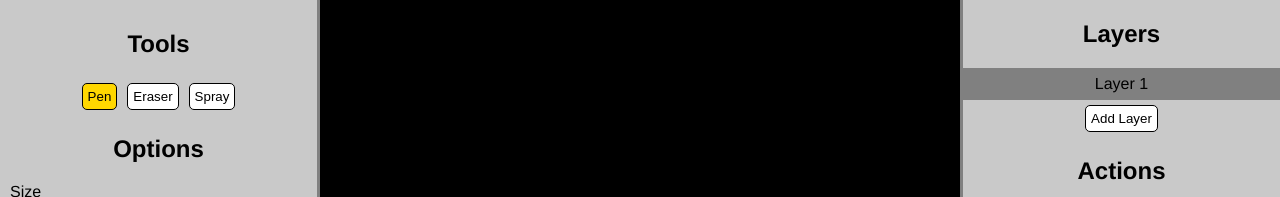
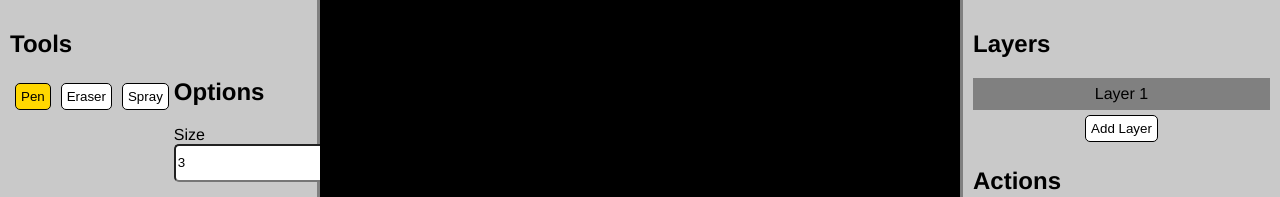
Before and after one commit to popkat412/y2-cs-paint-app, a Vue app: page / in a window 1280 px wide. Shown: the top 197 px of the page. Built offline with nearby package versions, Linux system fonts and the light colour scheme.

Commit message:
:dizzy: Layer reordering animation + Touch up CSS

```diff
--- a/src/App.vue
+++ b/src/App.vue
@@ -58,8 +58,8 @@
 
       <div class="sidebar right">
         <h2>Layers</h2>
-        <draggable v-model="$store.layers">
-          <transition-group>
+        <draggable v-model="$store.layers" :animation="200">
+          <transition-group type="transition">
             <div
               v-for="(layer, index) in $store.layers"
               :key="layer.name"
@@ -71,7 +71,9 @@
             </div>
           </transition-group>
         </draggable>
-        <button @click="addLayer">Add Layer</button>
+        <div class="center-child">
+          <button @click="addLayer">Add Layer</button>
+        </div>
         <p>{{ $store.currentPrefixedShortcutKey }}</p>
 
         <h2>Actions</h2>
@@ -143,8 +145,6 @@ export default class App extends Vue {
 <style scoped>
 #tools {
   float: left;
-  margin: auto;
-  width: 100%;
   margin-bottom: 20px;
 }
 
--- a/src/assets/styles.css
+++ b/src/assets/styles.css
@@ -1,7 +1,7 @@
 /* Main stuff */
 body {
   margin: 0px;
-  text-align: center;
+  /* text-align: center; */
   overflow-y: hidden;
   overflow-x: scroll;
   font-family: Helvetica, sans-serif;
@@ -30,10 +30,21 @@ main {
   display: grid;
   grid-template-columns: 1fr 2fr 1fr;
 }
+
+.sidebar {
+  padding: 10px;
+}
+
 .sidebar.left {
-  padding: 10px;
   border-right: 3px solid gray;
 }
 .sidebar.right {
   border-left: 3px solid gray;
 }
+
+/* Utilities */
+.center-child {
+  display: flex;
+  justify-content: center;
+  align-items: center;
+}
```
Also changed, not shown: 1 other file (tests, documents, lock files or other folders).
